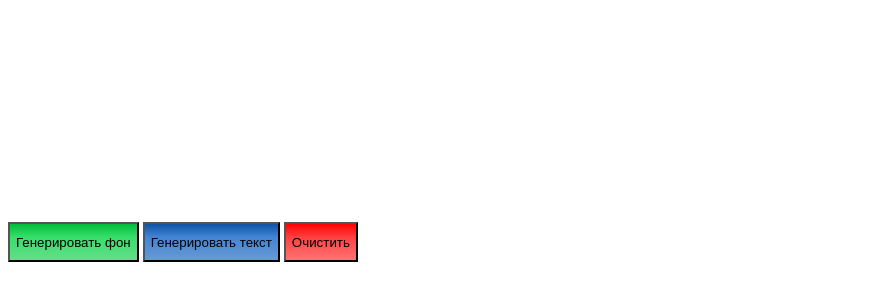
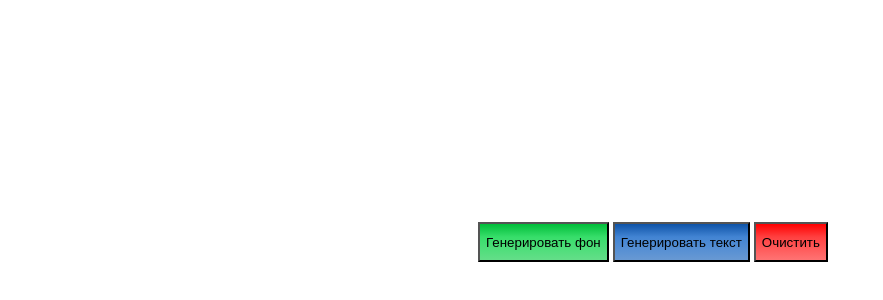
Before and after one commit to MichailJakovlev/Michail_Jakovlev_JS, a plain HTML site: page Michail_Jakovlev_JS/index.html in a window 1280 px wide. Shown: the part 306-606 px from the top of the page, without its empty margins (0-883 px from the left). Drawn offline with Linux system fonts and the light colour scheme.

Commit message:
Second Commit

```diff
--- a/Michail_Jakovlev_JS/style.css
+++ b/Michail_Jakovlev_JS/style.css
@@ -72,7 +72,7 @@
 /* Кнопки */
 
 .button_group {
-   padding-left: 47s0px;
+   padding-left: 470px;
    margin-top: 300px;
 
 }
```
